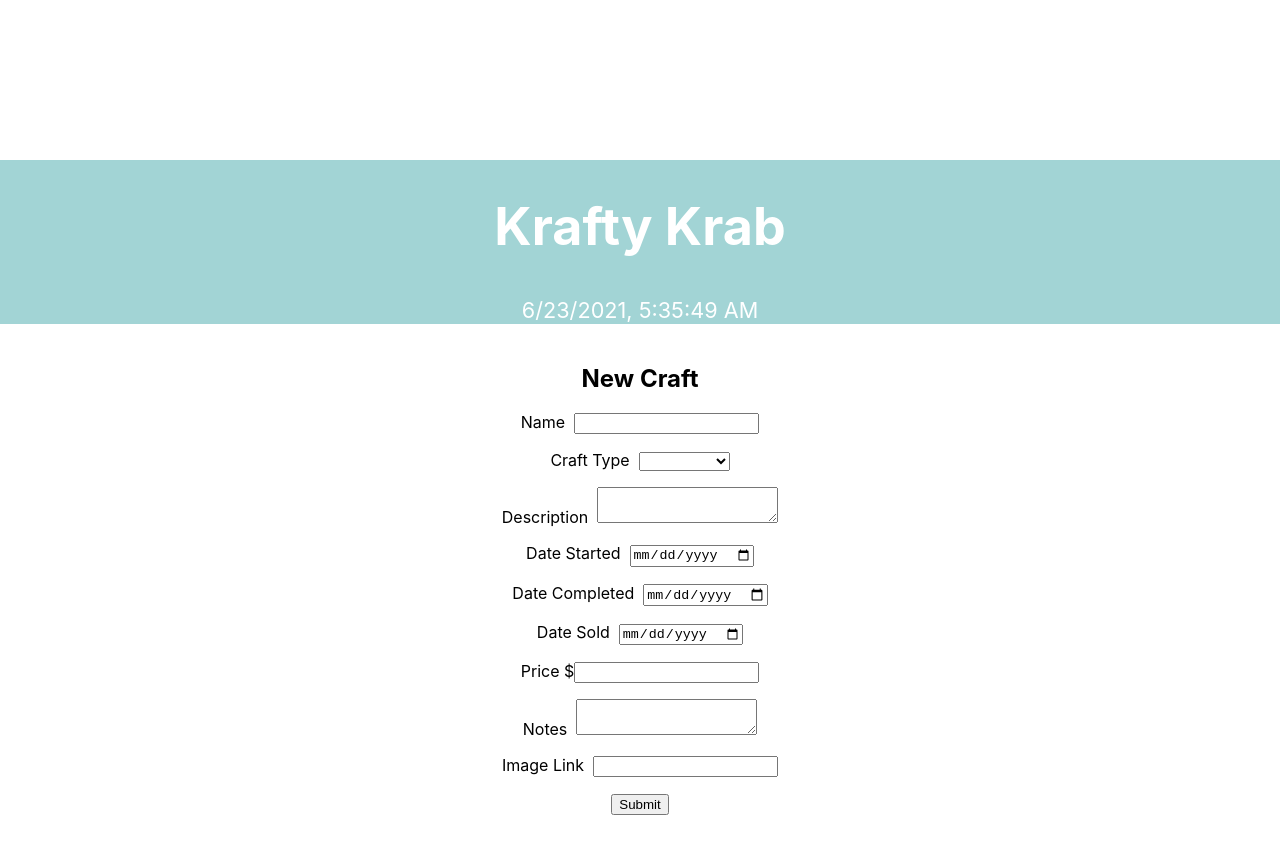
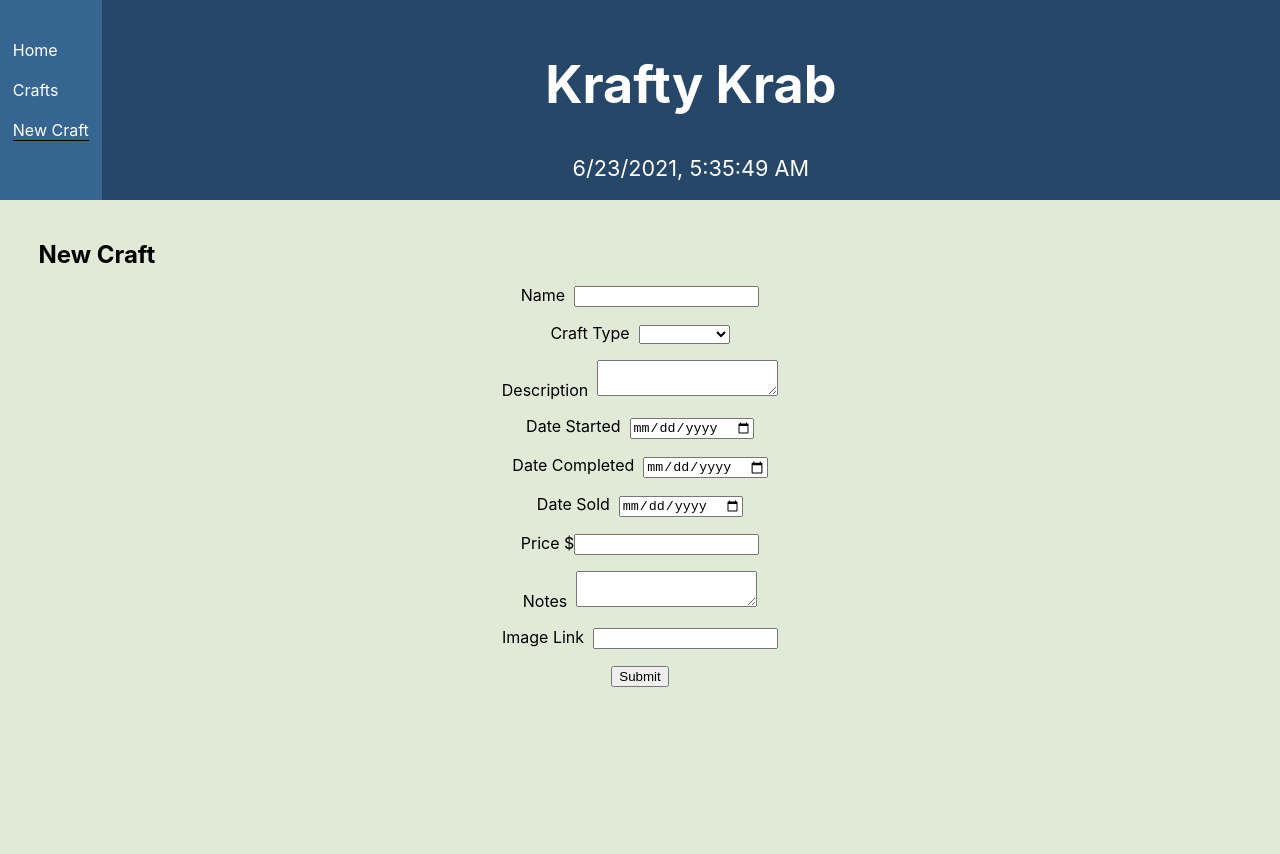
Before and after one commit to meranly8/react-redux-krafty-krab, a React (Create React App) app: page /crafts/new in a window 1280 px wide. After the commit the page ends 800 px from the top, so only its background shows below. Built offline with nearby package versions, Linux system fonts and the light colour scheme.

Commit message:
Added stlying for html, .main-header, .current, .nav-bar-main, .nav-bar-craft

```diff
--- a/src/App.css
+++ b/src/App.css
@@ -1,5 +1,9 @@
 .App {
   text-align: center;
+}
+
+html {
+  background-color: #e1ead7;
 }
 
 .App-logo {
@@ -14,8 +18,8 @@
 }
 
 .App-header {
-  background-color: #A2D4D5;
-  min-height: 10vh;
+  background-color: #264767;
+  min-height: 25vh;
   display: flex;
   flex-direction: column;
   align-items: center;
@@ -24,8 +28,19 @@
   color: white;
 }
 
+.main-header {
+  text-align: left;
+  padding-left: 3%;
+  margin-bottom: 0%;
+}
+
 .App-link {
   color: #61dafb;
+}
+
+.current {
+  color: black;
+  border-bottom: 1px solid black;
 }
 
 @keyframes App-logo-spin {
@@ -36,3 +51,18 @@
     transform: rotate(360deg);
   }
 }
+
+.nav-bar-main{
+  float: left;
+  background-color: #366592;
+  width: fit-content;
+  min-height: 25vh;
+  text-align: left;
+  padding-left: 1%;
+  padding-right: 1%;
+}
+
+.nav-bar-craft {
+  text-align: left;
+  padding-left: 5%;
+}
```
